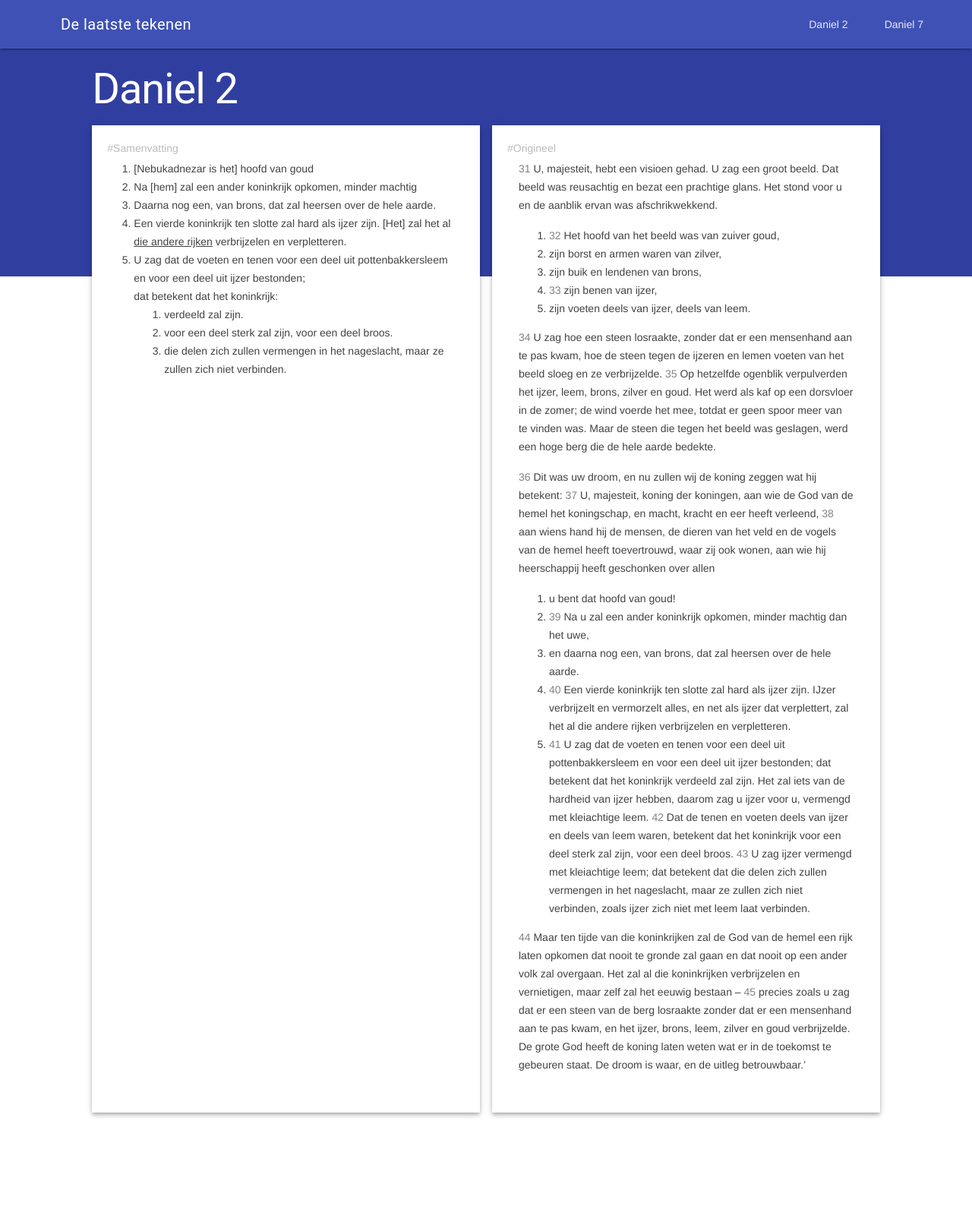
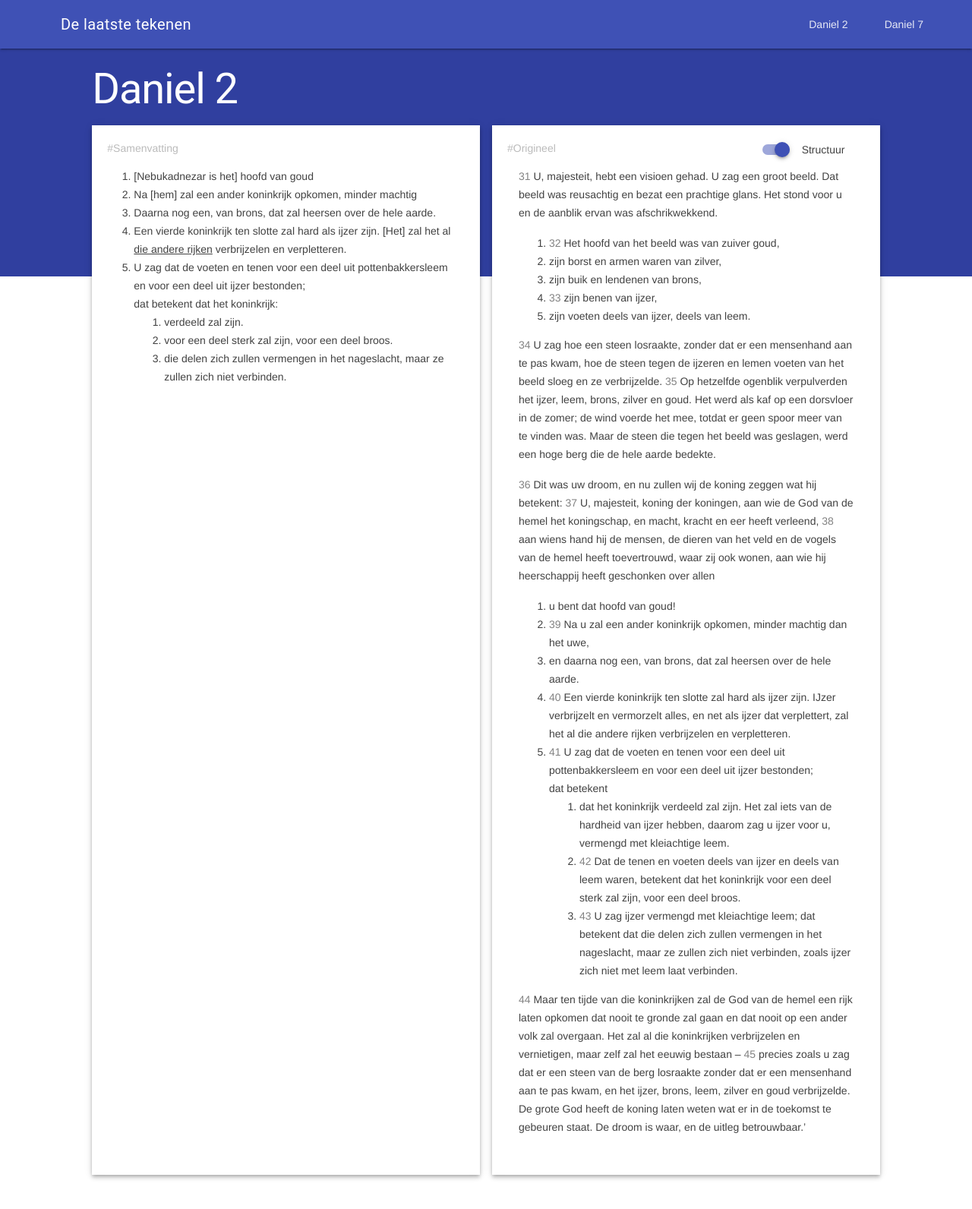
Before and after one commit to tomasvanrijsse/the-last-signs, a Jekyll site: the page built from _chapters/daniel-2.html, in a window 1280 px wide. Shown: the top 1592 px of the page at 76% size. Built offline with Jekyll 4.4.1, drawn with Linux system fonts in a browser that asks for light colours; nearby versions of some CDN libraries.

Commit message:
switch for organized view

```diff
--- a/_chapters/daniel-2.html
+++ b/_chapters/daniel-2.html
@@ -28,7 +28,12 @@ title:  "Daniel 2"
     mdl-cell--5-col-desktop
     mdl-cell--12-col">
 
-        <div class="original">
+        <div class="original organized">
+            <label class="mdl-switch mdl-js-switch mdl-js-ripple-effect" for="organized-switch">
+                <input type="checkbox" id="organized-switch" class="mdl-switch__input" checked>
+                <span class="mdl-switch__label">Structuur</span>
+            </label>
+
             <p><span class="verse-no">31 </span>U, majesteit, hebt een visioen gehad. U zag een groot beeld. Dat beeld was reusachtig en bezat een prachtige glans. Het stond voor u en de aanblik ervan was afschrikwekkend. </p>
             <ol>
                 <li><span class="verse-no">32 </span>Het hoofd van het beeld was van zuiver goud,</li>
--- a/_layouts/chapter.html
+++ b/_layouts/chapter.html
@@ -15,3 +15,4 @@ layout: default
         {{ content }}
     </main>
 </div>
+<script src="/js/chapter.js"></script>
--- a/_layouts/default.html
+++ b/_layouts/default.html
@@ -7,6 +7,7 @@
     <link rel="stylesheet" href="https://fonts.googleapis.com/icon?family=Material+Icons">
     <link rel="stylesheet" href="https://code.getmdl.io/1.2.1/material.indigo-pink.min.css">
     <link rel="stylesheet" href="/css/main.css" type="text/css"/>
+    <script src="https://ajax.googleapis.com/ajax/libs/jquery/3.1.0/jquery.min.js"></script>
 </head>
 <body>
 
--- a/css/main.scss
+++ b/css/main.scss
@@ -47,7 +47,7 @@ span.verse-no {
         flex-shrink: 0;
 
         .mdl-cell {
-            padding: 35px;
+            padding: 45px 35px 35px;
             margin-bottom: 40px;
         }
 
@@ -58,7 +58,7 @@ span.verse-no {
         padding-top:10px;
         &:before {
             position:absolute;
-            top:-15px;
+            top:-25px;
             left:-15px;
             color:#BBB;
         }
@@ -68,7 +68,18 @@ span.verse-no {
         &:before {
             content: "#Origineel";
         }
-        :not(.organized) {
+
+        .mdl-switch {
+            position: absolute;
+            right:0px;
+            top:-25px;
+            width:120px;
+            span {
+                font-size:14px;
+            }
+        }
+
+        &:not(.organized) {
             br {
                 display: none;
             }
--- /dev/null
+++ b/js/chapter.js
@@ -0,0 +1,9 @@
+$(function(){
+    $('#organized-switch').on('change',function(){
+        if($(this).is(':checked')){
+            $('.original').addClass('organized');
+        } else {
+            $('.original').removeClass('organized');
+        }
+    })
+})
```
